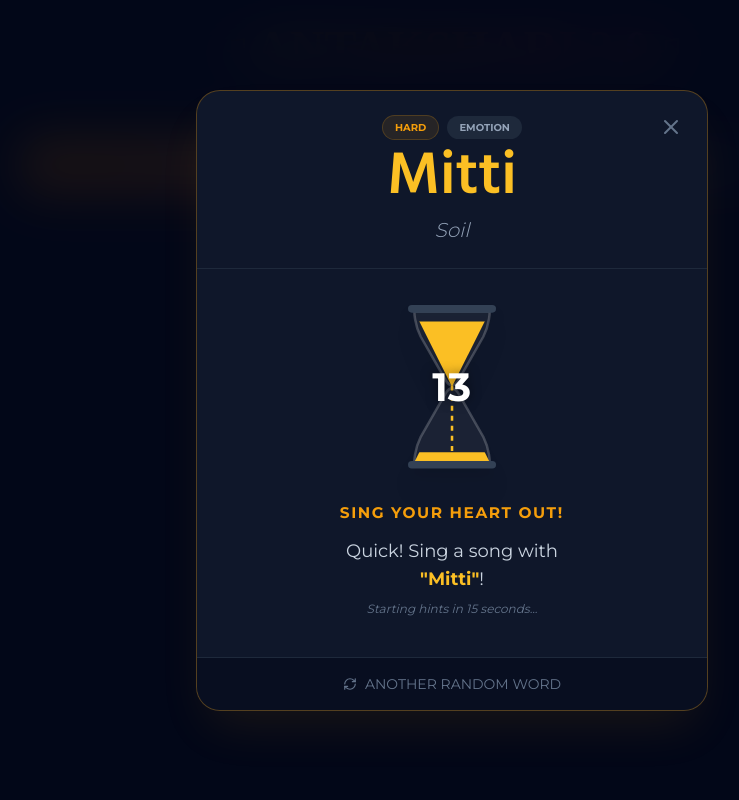
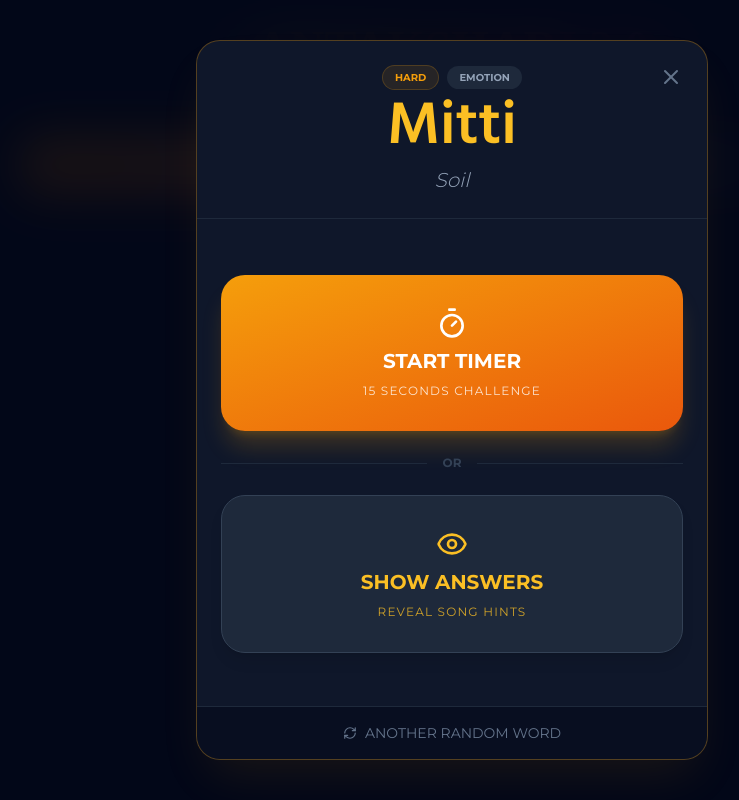
Before and after one commit to Rahul-Khandelwal92/WordTakshiri-Game, a React (Vite) app: page / in a window 1280 px wide. Both pictures are taken after a click on the button "RANDOM WORD". Shown: the whole page, without its empty margins (188-927 px from the left). Built offline with nearby package versions, Linux system fonts and the light colour scheme.

Commit message:
feat: Update icons and audio cues
Replaces the 'Play' icon with a 'Timer' icon and adds an 'Eye' icon. Also updates the audio cues for game start, random selection, and game end to use different sound patterns.

```diff
--- a/App.tsx
+++ b/App.tsx
@@ -1,6 +1,6 @@
 
 import React, { useState, useMemo, useEffect, useCallback, useRef } from 'react';
-import { Search, Shuffle, RefreshCw, X, Info, Trophy, Music, Play, Youtube, ExternalLink } from 'lucide-react';
+import { Search, Shuffle, RefreshCw, X, Info, Trophy, Music, Play, Timer as TimerIcon, Eye } from 'lucide-react';
 import { BOLLYWOOD_WORDS } from './constants';
 import { BollywoodWord, Difficulty, Category, FilterState } from './types';
 import { WordCard } from './components/WordCard';
@@ -26,14 +26,12 @@ const playTone = (freq: number, type: OscillatorType, duration: number, volume:
 };
 
 const playStartTune = () => {
-  // Melodic start tune: C-E-G
   playTone(261.63, 'sine', 0.5); // C4
   setTimeout(() => playTone(329.63, 'sine', 0.5), 200); // E4
   setTimeout(() => playTone(392.00, 'sine', 0.8), 400); // G4
 };
 
 const playRandomTune = () => {
-  // Energetic game-show style tune: G-B-D-G high
   playTone(392.00, 'square', 0.15, 0.05); // G4
   setTimeout(() => playTone(493.88, 'square', 0.15, 0.05), 100); // B4
   setTimeout(() => playTone(587.33, 'square', 0.15, 0.05), 200); // D5
@@ -41,26 +39,21 @@ const playRandomTune = () => {
 };
 
 const playEndTune = () => {
-  // Alert end tune: G-E-C (downward)
   playTone(392.00, 'triangle', 0.5); // G4
   setTimeout(() => playTone(329.63, 'triangle', 0.5), 200); // E4
   setTimeout(() => playTone(261.63, 'triangle', 1.0), 400); // C4
 };
 
 const playTickTune = (timeLeft: number) => {
-  // A subtle "tock" sound that gets slightly higher in the final 3 seconds
   const freq = timeLeft <= 3 ? 880 : 440;
   playTone(freq, 'sine', 0.1, 0.05);
 };
 
 const triggerConfetti = () => {
-  const root = document.getElementById('root');
-  if (root) {
-    const flash = document.createElement('div');
-    flash.className = 'fixed inset-0 z-[100] pointer-events-none bg-amber-500/20 animate-pulse';
-    document.body.appendChild(flash);
-    setTimeout(() => flash.remove(), 1000);
-  }
+  const flash = document.createElement('div');
+  flash.className = 'fixed inset-0 z-[100] pointer-events-none bg-amber-500/20 animate-pulse';
+  document.body.appendChild(flash);
+  setTimeout(() => flash.remove(), 1000);
 };
 
 const App: React.FC = () => {
@@ -71,8 +64,8 @@ const App: React.FC = () => {
   });
 
   const [selectedWord, setSelectedWord] = useState<BollywoodWord | null>(null);
-  const [randomMode, setRandomMode] = useState(false);
-  const [hideSongs, setHideSongs] = useState(false);
+  const [isTimerActive, setIsTimerActive] = useState(false);
+  const [isShowingAnswers, setIsShowingAnswers] = useState(false);
   const [showRules, setShowRules] = useState(false);
 
   // Filter logic
@@ -90,24 +83,41 @@ const App: React.FC = () => {
     const randomIndex = Math.floor(Math.random() * BOLLYWOOD_WORDS.length);
     const word = BOLLYWOOD_WORDS[randomIndex];
     setSelectedWord(word);
-    setRandomMode(true);
-    setHideSongs(true);
-    playRandomTune(); // Distinct sound for Random mode
+    setIsTimerActive(false);
+    setIsShowingAnswers(false);
+    playRandomTune();
+  };
+
+  const handleWordClick = (word: BollywoodWord) => {
+    setSelectedWord(word);
+    setIsTimerActive(false);
+    setIsShowingAnswers(false);
+    playStartTune();
+  };
+
+  const startTimer = () => {
+    setIsTimerActive(true);
+    setIsShowingAnswers(false);
+  };
+
+  const showAnswers = () => {
+    setIsShowingAnswers(true);
+    setIsTimerActive(false);
   };
 
   const resetGame = () => {
     setSelectedWord(null);
-    setRandomMode(false);
-    setHideSongs(false);
+    setIsTimerActive(false);
+    setIsShowingAnswers(false);
   };
 
   const handleTimerComplete = useCallback(() => {
-    setHideSongs(false);
+    setIsTimerActive(false);
+    setIsShowingAnswers(true);
     playEndTune();
   }, []);
 
   const handleTick = useCallback((timeLeft: number) => {
-    // Play the tick tune for the entire duration
     if (timeLeft >= 0) {
       playTickTune(timeLeft);
     }
@@ -147,7 +157,7 @@ const App: React.FC = () => {
       </div>
 
       {/* Filter & Search Bar */}
-      {!randomMode && !selectedWord && (
+      {!selectedWord && (
         <div className="space-y-4 mb-8 bg-slate-800/30 p-4 rounded-2xl border border-slate-700/50 backdrop-blur-sm">
           <div className="relative">
             <Search className="absolute left-3 top-1/2 -translate-y-1/2 text-slate-500" size={18} />
@@ -185,7 +195,7 @@ const App: React.FC = () => {
       {!selectedWord && (
         <div className="grid grid-cols-2 sm:grid-cols-3 md:grid-cols-4 gap-4 animate-in fade-in slide-in-from-bottom-4 duration-500">
           {filteredWords.map((item) => (
-            <WordCard key={item.id} item={item} onClick={(it) => { setSelectedWord(it); playStartTune(); }} />
+            <WordCard key={item.id} item={item} onClick={handleWordClick} />
           ))}
         </div>
       )}
@@ -221,20 +231,53 @@ const App: React.FC = () => {
             </div>
 
             <div className="p-6 flex-1 overflow-y-auto">
-              {randomMode && hideSongs ? (
-                <div className="flex flex-col items-center justify-center space-y-6 py-4">
+              {/* Intermediate Step: Options */}
+              {!isTimerActive && !isShowingAnswers && (
+                <div className="flex flex-col gap-4 py-8 animate-in zoom-in-95 duration-300">
+                  <button
+                    onClick={startTimer}
+                    className="flex flex-col items-center justify-center gap-2 bg-gradient-to-br from-amber-500 to-orange-600 hover:from-amber-400 hover:to-orange-500 text-white font-black py-8 px-6 rounded-3xl shadow-xl shadow-amber-500/20 transition-all active:scale-95"
+                  >
+                    <TimerIcon size={32} />
+                    <span className="text-xl">START TIMER</span>
+                    <span className="text-xs font-normal opacity-80 uppercase tracking-widest">15 Seconds Challenge</span>
+                  </button>
+
+                  <div className="flex items-center gap-4 text-slate-700 my-2">
+                    <div className="h-[1px] flex-1 bg-slate-800"></div>
+                    <span className="text-xs font-bold">OR</span>
+                    <div className="h-[1px] flex-1 bg-slate-800"></div>
+                  </div>
+
+                  <button
+                    onClick={showAnswers}
+                    className="flex flex-col items-center justify-center gap-2 bg-slate-800 hover:bg-slate-700 text-amber-400 border border-slate-700 font-black py-8 px-6 rounded-3xl shadow-lg transition-all active:scale-95"
+                  >
+                    <Eye size={32} />
+                    <span className="text-xl">SHOW ANSWERS</span>
+                    <span className="text-xs font-normal opacity-80 uppercase tracking-widest">Reveal Song Hints</span>
+                  </button>
+                </div>
+              )}
+
+              {/* Timer Active View */}
+              {isTimerActive && !isShowingAnswers && (
+                <div className="flex flex-col items-center justify-center space-y-6 py-4 animate-in fade-in duration-500">
                   <Timer
                     duration={15}
                     onComplete={handleTimerComplete}
                     onTick={handleTick}
-                    isActive={hideSongs}
+                    isActive={true}
                   />
                   <div className="text-center space-y-2">
                     <p className="text-slate-300 text-lg">Quick! Sing a song with <br/><span className="text-amber-400 font-bold">"{selectedWord.word}"</span>!</p>
-                    <p className="text-xs text-slate-500 italic">Starting hints in 15 seconds...</p>
+                    <p className="text-xs text-slate-500 italic">Hints will automatically reveal in a moment...</p>
                   </div>
                 </div>
-              ) : (
+              )}
+
+              {/* Answers Revealed View */}
+              {isShowingAnswers && (
                 <div className="space-y-6 animate-in zoom-in-95 duration-500">
                   <div className="flex items-center justify-between text-slate-400 mb-2">
                     <div className="flex items-center gap-2">
@@ -298,19 +341,19 @@ const App: React.FC = () => {
             <div className="space-y-6 text-slate-300">
               <div className="flex gap-4">
                 <div className="w-8 h-8 rounded-full bg-amber-500/20 flex items-center justify-center flex-shrink-0 text-amber-500 font-bold border border-amber-500/30">1</div>
-                <p>Pick a word. <span className="text-amber-400 font-bold">Start tune</span> will play.</p>
+                <p>Pick a word to enter the <span className="text-amber-400 font-bold">Challenge Zone</span>.</p>
               </div>
               <div className="flex gap-4">
                 <div className="w-8 h-8 rounded-full bg-amber-500/20 flex items-center justify-center flex-shrink-0 text-amber-500 font-bold border border-amber-500/30">2</div>
-                <p>You have <span className="text-amber-400 font-bold">15 seconds</span> to sing a line correctly.</p>
+                <p>Choose to <span className="text-amber-400 font-bold">Start Timer</span> (15s) or <span className="text-amber-400 font-bold">Show Answers</span> immediately.</p>
               </div>
               <div className="flex gap-4">
                 <div className="w-8 h-8 rounded-full bg-amber-500/20 flex items-center justify-center flex-shrink-0 text-amber-500 font-bold border border-amber-500/30">3</div>
-                <p>A <span className="text-amber-400 font-bold">Tick sound</span> plays from the start to keep you alert!</p>
+                <p>If the timer runs out, the songs are revealed. Sing it to win!</p>
               </div>
               <div className="flex gap-4">
                 <div className="w-8 h-8 rounded-full bg-amber-500/20 flex items-center justify-center flex-shrink-0 text-amber-500 font-bold border border-amber-500/30">4</div>
-                <p>Stuck? Look at the <span className="text-amber-400 font-bold">one-liner lyrics hints</span> for help!</p>
+                <p>A <span className="text-amber-400 font-bold">Tick sound</span> plays during the timer to keep the pressure on!</p>
               </div>
             </div>
             <button onClick={() => setShowRules(false)} className="w-full mt-8 bg-amber-500 text-slate-900 font-black py-4 rounded-xl shadow-lg">LET'S START</button>
```
